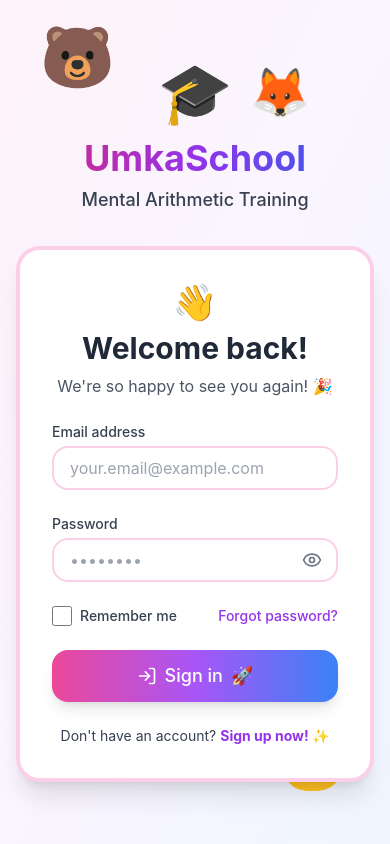
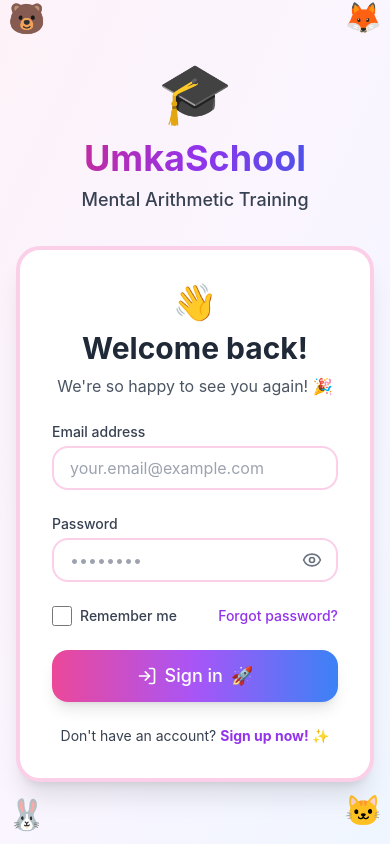
Before and after one commit to JulyMats/umkaSchool, a React (Vite) app in the folder frontend/: page /login in a window 390 px wide. Built offline with nearby package versions, Linux system fonts and the light colour scheme; no server answers.

Commit message:
feat: adjust animated background for improved mobile display and positioning of decorative elements

```diff
--- a/frontend/src/components/common/AnimatedBackground.tsx
+++ b/frontend/src/components/common/AnimatedBackground.tsx
@@ -14,36 +14,38 @@
 
   return (
     <div className={`min-h-screen flex flex-col items-center justify-center ${defaultBg} py-12 px-4 sm:px-6 lg:px-8 relative overflow-hidden ${className}`}>
-      {/* Decorative animals */}
+      {/* Decorative animals - smaller and repositioned on mobile */}
       <div
-        className="absolute top-10 left-10 text-6xl animate-bounce"
+        className="absolute top-2 left-2 sm:top-10 sm:left-10 text-3xl sm:text-5xl lg:text-6xl animate-bounce pointer-events-none z-0"
         style={{ animationDuration: '3s' }}
         aria-hidden="true"
       >
         🐻
       </div>
       <div
-        className="absolute top-20 right-20 text-5xl animate-bounce"
+        className="absolute top-2 right-2 sm:top-20 sm:right-20 text-3xl sm:text-5xl animate-bounce pointer-events-none z-0"
         style={{ animationDuration: '2.5s', animationDelay: '0.5s' }}
         aria-hidden="true"
       >
         🦊
       </div>
       <div
-        className="absolute bottom-20 left-20 text-5xl animate-bounce"
+        className="absolute bottom-2 left-2 sm:bottom-20 sm:left-20 text-3xl sm:text-5xl animate-bounce pointer-events-none z-0"
         style={{ animationDuration: '2.8s', animationDelay: '1s' }}
         aria-hidden="true"
       >
         🐰
       </div>
       <div
-        className="absolute bottom-10 right-10 text-6xl animate-bounce"
+        className="absolute bottom-2 right-2 sm:bottom-10 sm:right-10 text-3xl sm:text-5xl lg:text-6xl animate-bounce pointer-events-none z-0"
         style={{ animationDuration: '3.2s', animationDelay: '1.5s' }}
         aria-hidden="true"
       >
         🐱
       </div>
-      {children}
+      <div className="relative z-10 w-full">
+        {children}
+      </div>
     </div>
   );
 };
```
